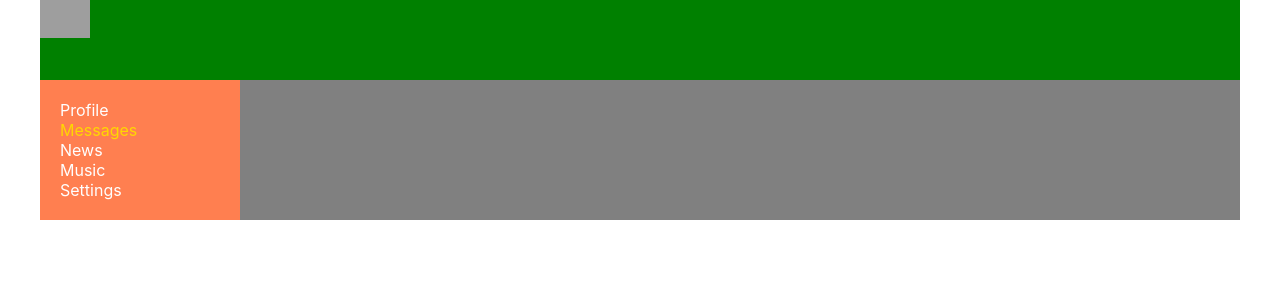
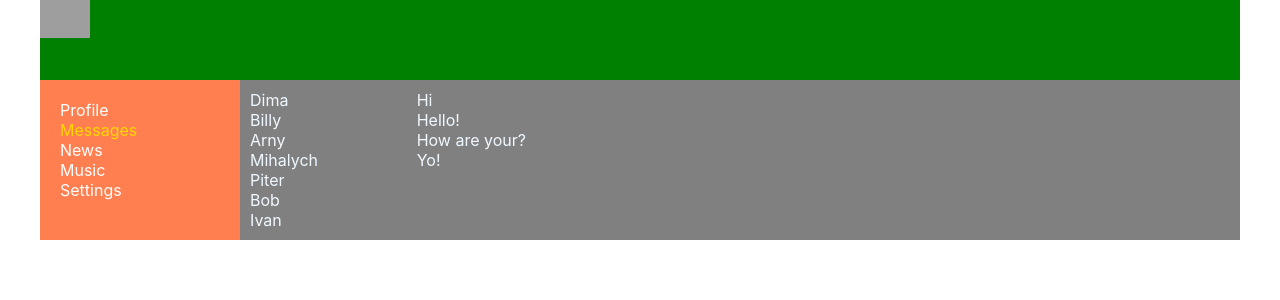
Before and after one commit to zinovdim/samurai-way-main, a React (Create React App) app: page /dialogs in a window 1280 px wide. Shown: the top 300 px of the page. Built offline with nearby package versions, Linux system fonts and the light colour scheme; grey boxes are pictures that could not be loaded; the HTML template or start-up script is replaced by a standard one.

Commit message:
change App.tsx

```diff
--- a/src/App.tsx
+++ b/src/App.tsx
@@ -4,6 +4,7 @@ import './App.css';
 import {Header} from "./components/Header/Header";
 import {Nav} from './components/Nav/Nav';
 import {Profile} from "./components/Profile/Profile";
+import {Dialogs} from "./components/Dilogs/Dialogs";
 
 
 
@@ -11,11 +12,28 @@ function App() {
     let ava = 'https://img.freepik.com/free-psd/logo-mockup-on-grey-wall_35913-2122.jpg?w=740&t=st=1664805418~exp=1664806018~hmac=f10f6fc8146cdcb3aa59776dd32732d40674037fa0519902e7de616960ec568c'
 
     const navName = [
-        {id: 1, name: 'Profile'},
-        {id: 1, name: 'Messages'},
-        {id: 1, name: 'News'},
-        {id: 1, name: 'Music'},
-        {id: 1, name: 'Settings'}
+        {id: 1,link: '/profile', name: 'Profile'},
+        {id: 2, link: '/dialogs', name: 'Messages'},
+        {id: 3, link: '/news', name: 'News'},
+        {id: 4, link: '/music', name: 'Music'},
+        {id: 5, link: '/settings',name: 'Settings'}
+    ]
+
+    let dialogsData = [
+        { id: 1, name: 'Dima' },
+        { id: 2, name: 'Billy' },
+        { id: 3, name: 'Arny' },
+        { id: 4, name: 'Mihalych' },
+        { id: 5, name: 'Piter' },
+        { id: 6, name: 'Bob' },
+        { id: 7, name: 'Ivan' }
+    ]
+
+    let messagesData = [
+        { id: 1, message: 'Hi' },
+        { id: 2, message: 'Hello!' },
+        { id: 3, message: 'How are your?' },
+        { id: 4, message: 'Yo!' }
     ]
 
 
@@ -26,7 +44,7 @@ function App() {
             <div className='app-wrapper-content'>
                 <Routes>
                     <Route path='/profile' element={<Profile/>}/>
-                    {/*<Route path='/dialogs' element={<Dialogs/>}/>*/}
+                    <Route path='/dialogs' element={<Dialogs dialogs={dialogsData} messages={messagesData}/>}/>
                 </Routes>
             </div>
         </div>
--- a/src/components/Dilogs/Dialogs.tsx
+++ b/src/components/Dilogs/Dialogs.tsx
@@ -1,29 +1,30 @@
 import React from 'react';
+import DialogsItem from "./DialogsItem/DialogsItem";
+import Message from "./Message/Message";
+import s from './Dialogs.module.css';
+
+export type DialPropsType = {
+    id: number
+    name: string
+}
+
+export type MessPropsType = {
+    id: number
+    message: string
+}
+
+type DialogsPropsType = {
+    dialogs: DialPropsType[]
+    messages: MessPropsType[]
+}
+
+
+export const Dialogs = (props:DialogsPropsType) => {
 
 
 
-
-const Dialogs = (props) => {
-
-    let dialogsData = [
-        { id: 1, name: 'Dima' },
-        { id: 2, name: 'Billy' },
-        { id: 3, name: 'Arny' },
-        { id: 4, name: 'Mihalych' },
-        { id: 5, name: 'Piter' },
-        { id: 6, name: 'Bob' },
-        { id: 7, name: 'Ivan' }
-    ]
-
-    let messagesData = [
-        { id: 1, message: 'Hi' },
-        { id: 2, message: 'Hello!' },
-        { id: 3, message: 'How are your?' },
-        { id: 4, message: 'Yo!' }
-    ]
-
-    let dialogsElements = dialogsData.map (d => <DialogItem name={d.name} id={d.id} />)
-    let messagesElements = messagesData.map (m => <Message message = {m.message} id = {m.id} />)
+    let dialogsElements = props.dialogs.map (d => <DialogsItem name={d.name} id={d.id} />)
+    let messagesElements = props.messages.map (m => <Message message = {m.message} id = {m.id} />)
 
 
 
@@ -38,6 +39,3 @@ const Dialogs = (props) => {
         </div>
     )
 }
-
-
-export default Dialogs;
--- a/src/components/Dilogs/DialogsItem/DialogsItem.tsx
+++ b/src/components/Dilogs/DialogsItem/DialogsItem.tsx
@@ -0,0 +1,22 @@
+import React from 'react';
+import { NavLink } from 'react-router-dom';
+import s from './../Dialogs.module.css';
+import {DialPropsType} from "../Dialogs";
+
+
+
+
+
+const DialogItem = (props:DialPropsType) => {
+    let path = '/dialogs/' + props.id;
+    return <div className={s.dialog + ' ' + s.active}>
+        <NavLink to={path} className={navData => navData.isActive ? s.active : s.dialog}>{props.name}</NavLink>
+    </div>
+}
+
+
+
+
+
+
+export default DialogItem;
--- a/src/components/Dilogs/Message/Message.tsx
+++ b/src/components/Dilogs/Message/Message.tsx
@@ -0,0 +1,12 @@
+import React from 'react';
+import { MessPropsType } from '../Dialogs';
+import s from './../Dialogs.module.css';
+
+
+const Message = (props:MessPropsType) => {
+    return <div className={s.dialog}>{props.message}</div>
+}
+
+
+
+export default Message;
--- a/src/components/Nav/Nav.tsx
+++ b/src/components/Nav/Nav.tsx
@@ -1,39 +1,51 @@
 import React from 'react';
-import {Link, NavLink } from 'react-router-dom';
+import {Link, NavLink} from 'react-router-dom';
 import './Nav.css';
 
 
-
 type PropsType = {
-    id:number
+    id: number
     name: string
+    link: string
 }
 
 type NavPropsType = {
     nav: PropsType[]
 }
 
-export const Nav = (props:NavPropsType) => {
-
+export const Nav = (props: NavPropsType) => {
 
     return (
+        <nav className='Nav'>
+        {
+            props.nav.map(el => {
 
-        <nav className='Nav'>
-           <div className='item'>
-               <NavLink to='/profile' className={({ isActive }) =>(isActive ? "active" : "item")}>{props.nav[0].name}</NavLink>
-           </div>
-            <div className='item'>
-                <NavLink to='/dialogs'  className={({ isActive }) =>(isActive ? "active" : "item")}>{props.nav[1].name}</NavLink>
-            </div>
-            <div className='item'>
-                <NavLink to='/news' className={({ isActive }) =>(isActive ? "active" : "item")}>{props.nav[2].name}</NavLink>
-            </div>
-            <div className='item'>
-                <NavLink to='/music' className={({ isActive }) =>(isActive ? "active" : "item")}>{props.nav[3].name}</NavLink>
-            </div>
-            <div className='item'>
-                <NavLink to='/settings' className={({ isActive }) =>(isActive ? "active" : "item")}>{props.nav[4].name}</NavLink>
-            </div>
-            </nav>
+                    return (
+                            <div className='item'>
+                                <NavLink to={el.link} className={({isActive}) => (isActive ? "active" : "item")}>{el.name}</NavLink>
+                            </div>
+                    )
+                }
+            )
+        }
+        </nav>
+
+        // <nav className='Nav'>
+        //    <div className='item'>
+        //        <NavLink to='/profile' className={({ isActive }) =>(isActive ? "active" : "item")}>{props.nav[0].name}</NavLink>
+        //    </div>
+        //     <div className='item'>
+        //         <NavLink to='/dialogs'  className={({ isActive }) =>(isActive ? "active" : "item")}>{props.nav[1].name}</NavLink>
+        //     </div>
+        //     <div className='item'>
+        //         <NavLink to='/news' className={({ isActive }) =>(isActive ? "active" : "item")}>{props.nav[2].name}</NavLink>
+        //     </div>
+        //     <div className='item'>
+        //         <NavLink to='/music' className={({ isActive }) =>(isActive ? "active" : "item")}>{props.nav[3].name}</NavLink>
+        //     </div>
+        //     <div className='item'>
+        //         <NavLink to='/settings' className={({ isActive }) =>(isActive ? "active" : "item")}>{props.nav[4].name}</NavLink>
+        //     </div>
+        //     </nav>
     )
 }
```
